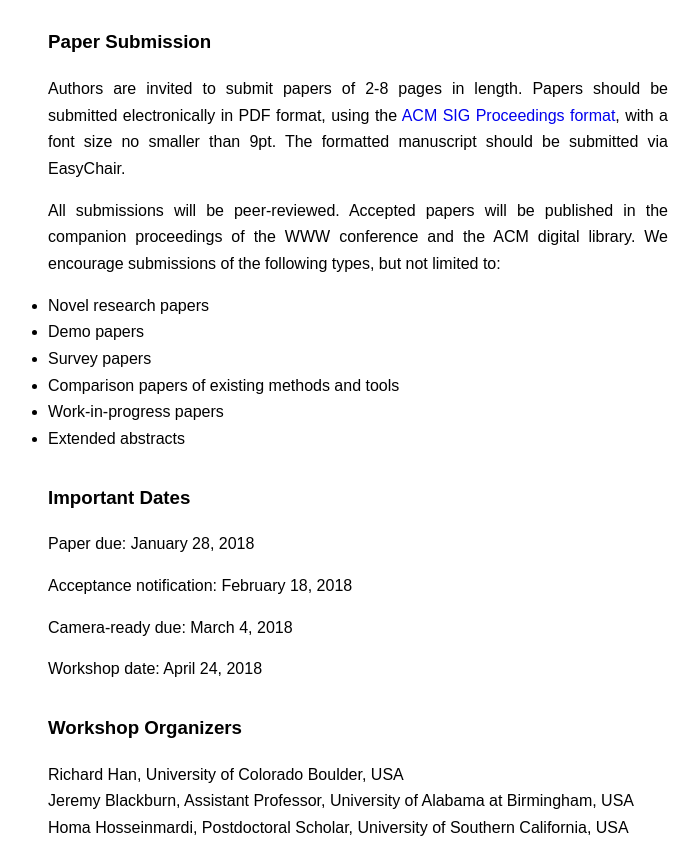
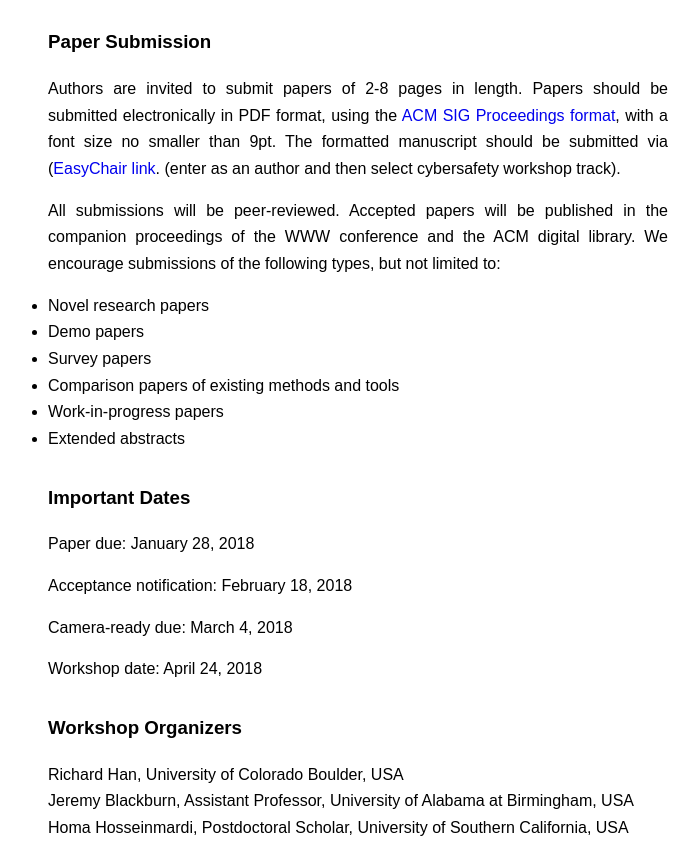
Before and after one commit to cybersafety2018/cybersafety2018.github.io, a plain HTML site: page call_for_contributions/index.html in a window 1280 px wide. Shown: the part 974-1818 px from the top of the page, without its empty margins (450-1149 px from the left). Drawn offline with Linux system fonts and the light colour scheme.

Commit message:
easychair link added

```diff
--- a/call_for_contributions/index.html
+++ b/call_for_contributions/index.html
@@ -69,7 +69,8 @@ causing harm. Topics of interest include (but are not limited to) the following:
 						<p>
 							Authors are invited to submit papers of 2-8 pages in length. Papers should be submitted electronically in PDF format,
 							using the <a href="http://www.acm.org/publications/proceedings-template">ACM SIG Proceedings format</a>, with a font size no smaller than 9pt.
-							The formatted manuscript should be submitted via EasyChair.
+							The formatted manuscript should be submitted via (<a href="https://easychair.org/conferences/?conf=www2018satellites">EasyChair link</a>.
+							(enter as an author and then select cybersafety workshop track).
 						</p>
 						<p>
 							All submissions will be peer-reviewed. Accepted papers will be published in the companion proceedings of the WWW conference and the ACM digital library.
```
